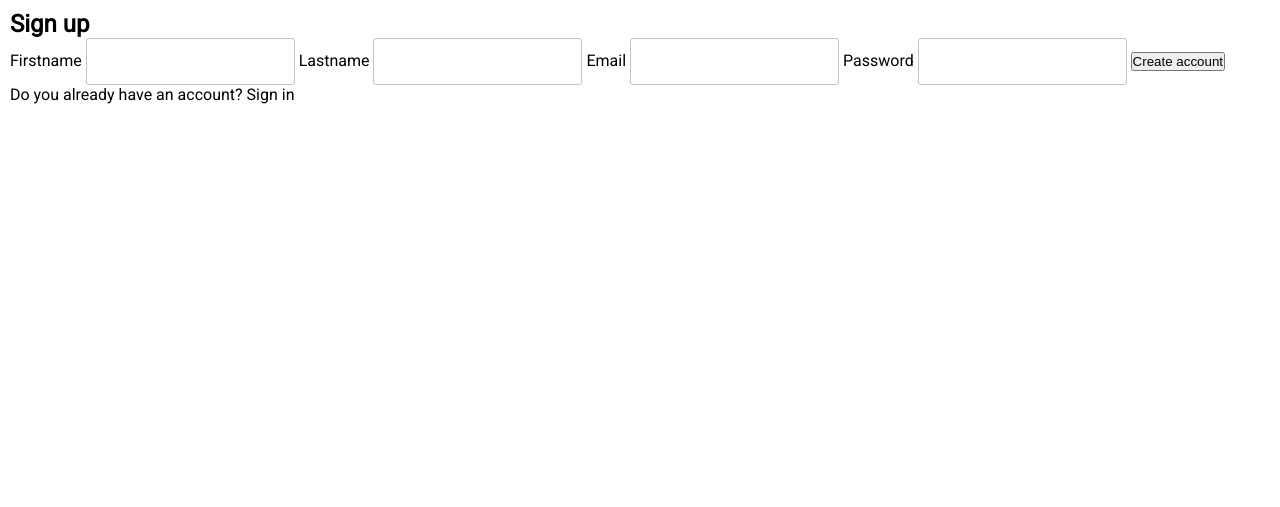
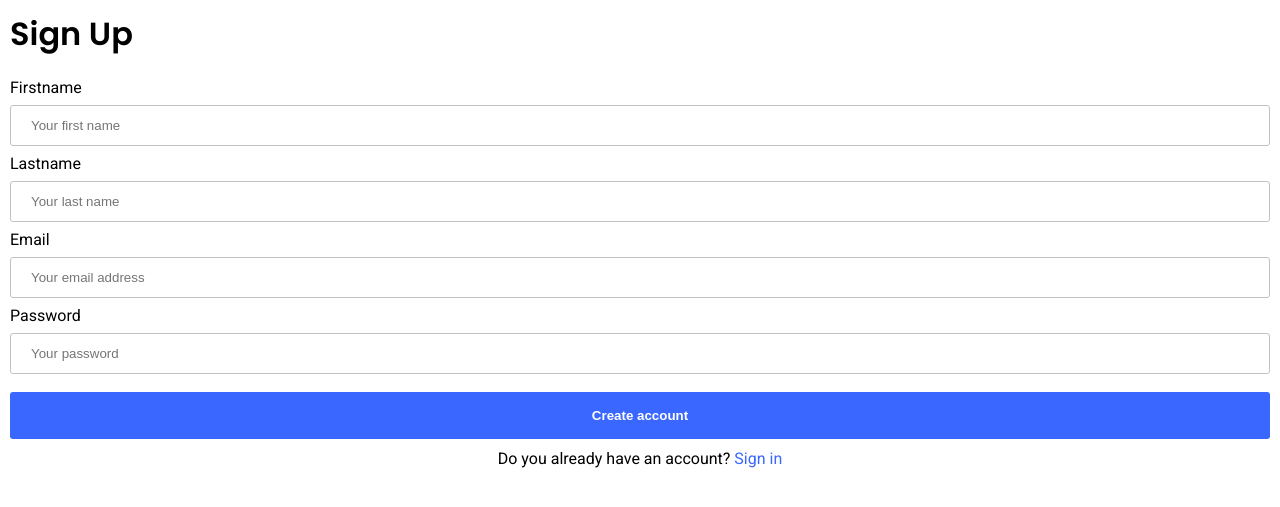
Before and after one commit to benpin31/gift-list, a Node server app: page /signup in a window 1280 px wide. Shown: the part 50-557 px from the top of the page. Run offline with Node 20, Linux system fonts and the light colour scheme; some libraries are stand-ins or nearby versions.

Commit message:
Modification css and views

```diff
--- a/public/stylesheets/style.css
+++ b/public/stylesheets/style.css
@@ -1,3 +1,7 @@
+
+@import url('https://fonts.googleapis.com/css2?family=Poppins:wght@600&display=swap');
+
+
 
   * {
   padding: 0;
@@ -195,6 +199,7 @@ select {
 .create_list {
   display: fixed;
   position: fixed;
+  bottom: 0px;
   background-color: #3967ff;
   padding: 10px ;
   margin: 10px ;
@@ -290,6 +295,9 @@ select {
   border-radius: 3px;
   color: white;
   margin-top: 10px;
+
+  font-weight: bold;
+  cursor: pointer;
 }
 
 
@@ -297,3 +305,124 @@ select {
   text-align: center;
   padding:10px;
 }
+
+.text_center {
+  padding-top: 10px;
+  text-align: center;
+}
+
+.link_style {
+  color: #3967ff;
+}
+
+
+.fix_link_style_btn {
+  color: white;
+}
+
+.page_title {
+  font-family: 'Poppins', sans-serif;
+  font-size: xx-large;
+  padding-bottom: 20px;
+}
+
+[type="date"] {
+  font-family: 'Roboto', sans-serif;
+  font-size: 16px;
+}
+
+select option {
+ height: 30px;
+}
+
+.btn {
+  background-color:#3967ff;
+  border: none;
+  height: 47px;
+  border-radius: 3px;
+  color: white;
+  padding:10px;
+  cursor: pointer;
+}
+
+.inline_block {
+  display: inline;
+}
+
+.invite_user {
+  margin-top: 10px;
+}
+
+.invite_user input {
+  display: inline;
+  width: 85%;
+}
+
+p {
+  text-align: justify;
+  text-justify: inter-word;
+}
+
+
+/* The switch - the box around the slider */
+.switch {
+  position: relative;
+  display: inline-block;
+  width: 60px;
+  height: 34px;
+}
+
+/* Hide default HTML checkbox */
+.switch input {
+  opacity: 0;
+  width: 0;
+  height: 0;
+}
+
+/* The slider */
+.slider {
+  position: absolute;
+  cursor: pointer;
+  top: 0;
+  left: 0;
+  right: 0;
+  bottom: 0;
+  background-color: #ccc;
+  -webkit-transition: .4s;
+  transition: .4s;
+}
+
+.slider:before {
+  position: absolute;
+  content: "";
+  height: 26px;
+  width: 26px;
+  left: 4px;
+  bottom: 4px;
+  background-color: white;
+  -webkit-transition: .4s;
+  transition: .4s;
+}
+
+input:checked + .slider {
+  background-color: #3967ff;
+}
+
+input:focus + .slider {
+  box-shadow: 0 0 1px #3967ff;
+}
+
+input:checked + .slider:before {
+  -webkit-transform: translateX(26px);
+  -ms-transform: translateX(26px);
+  transform: translateX(26px);
+}
+
+/* Rounded sliders */
+.slider.round {
+  border-radius: 34px;
+}
+
+.slider.round:before {
+  border-radius: 50%;
+}
--- a/views/layout.hbs
+++ b/views/layout.hbs
@@ -25,6 +25,7 @@ document.addEventListener("DOMContentLoaded", () => {
     <link rel="preconnect" href="https://fonts.gstatic.com">
     <link href="https://fonts.googleapis.com/css2?family=Roboto&display=swap" rel="stylesheet">
     <link rel="stylesheet" href="https://cdnjs.cloudflare.com/ajax/libs/font-awesome/5.15.2/css/all.min.css" integrity="sha512-HK5fgLBL+xu6dm/Ii3z4xhlSUyZgTT9tuc/hSrtw6uzJOvgRr2a9jyxxT1ely+B+xFAmJKVSTbpM/CuL7qxO8w==" crossorigin="anonymous" />
+    <meta name="viewport" content="width=device-width,initial-scale=1">
   </head>
   <body>
     {{>navbar}}
--- a/views/lists.hbs
+++ b/views/lists.hbs
@@ -1,4 +1,5 @@
 <div id="user-lists">
+    <div class="page_title">My lists</div>
     {{#each lists}}
     <div class="list-container">
         <a href="/lists/{{this._id}}">{{this.name}}</a>
--- a/views/partials/list.hbs
+++ b/views/partials/list.hbs
@@ -1,4 +1,5 @@
-<h2 class="container_header">{{name}}</h2>
+
+<div class="page_title">{{name}}</div>
 {{eventId}}
 {{#each gifts}}
 <div class="gift_list">
--- a/views/signup.hbs
+++ b/views/signup.hbs
@@ -1,28 +1,48 @@
-<h2>Sign up</h2>
+{{!-- <form action="/signin" method="POST">
+
+ <label for="email">Email</label>
+ <input type="text" name="email" placeholder="Enter your email">
+
+ <label for="password">Password</label>
+ <input type="password" name="password" placeholder="Enter your password">
+
+ {{#if errorMessage}}
+ <div class="error-message">{{errorMessage}}</div>
+ {{/if}}
+ <button class="btn_all_width">Log in</button>
+
+ <p class="text_center">You don't have an account? <a href="/signup" class="link_style">Sign up here</a></p>
+
+
+
+</div>
+</form> --}}
+
+<div class="page_title">Sign Up</div>
 
 <form action="/signup" method="POST" id="form-container">
-
+<div class="create_list_form">
 <label for="name">Firstname</label>
-<input class="input" type="text" id="name" name="name">
+<input class="input" type="text" id="name" name="name" placeholder="Your first name">
 
 <label for="lastname">Lastname</label>
-<input class="input" type="text" id="lastname" name="lastname">
+<input class="input" type="text" id="lastname" name="lastname" placeholder="Your last name">
 
 <label for="email">Email</label>
-<input id="email" type="text" name="email">
+<input id="email" type="text" name="email" placeholder="Your email address">
 
 <label for="password">Password</label>
-<input id="password" type="password" name="password">
+<input id="password" type="password" name="password" placeholder="Your password">
 
 {{#if errorMessage}}
  <div class="error-message">{{errorMessage}}</div>
 {{/if}}
 
- <button>Create account</button>
+ <button class="btn_all_width">Create account</button>
 
-<p class="account-message">
+<p class="text_center">
   Do you already have an account?
-  <a href="/signin">Sign in</a>
+  <a class="link_style" href="/signin">Sign in</a>
 </p>
-
+ </div>
 </form>
```
Also changed, not shown: views/createEvent.hbs (+7 -4 lines), views/event.hbs (+10 -9 lines), views/events.hbs (+6 -3 lines), views/giftCreate.hbs (+6 -3 lines), views/index.hbs (+7 -9 lines), views/list.hbs (+6 -6 lines), views/listCreate.hbs (+3 -4 lines), views/signin.hbs (+8 -5 lines).
